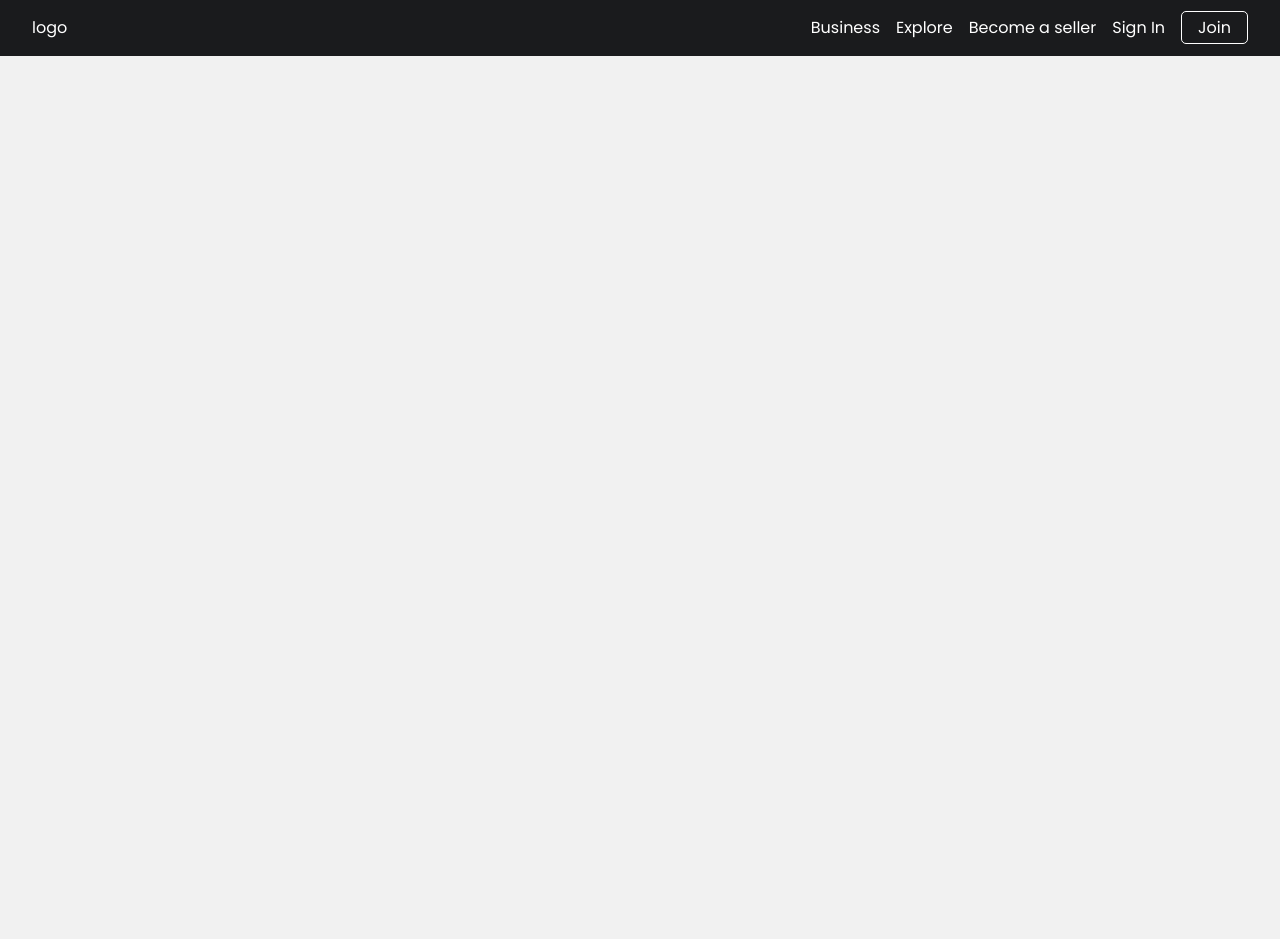
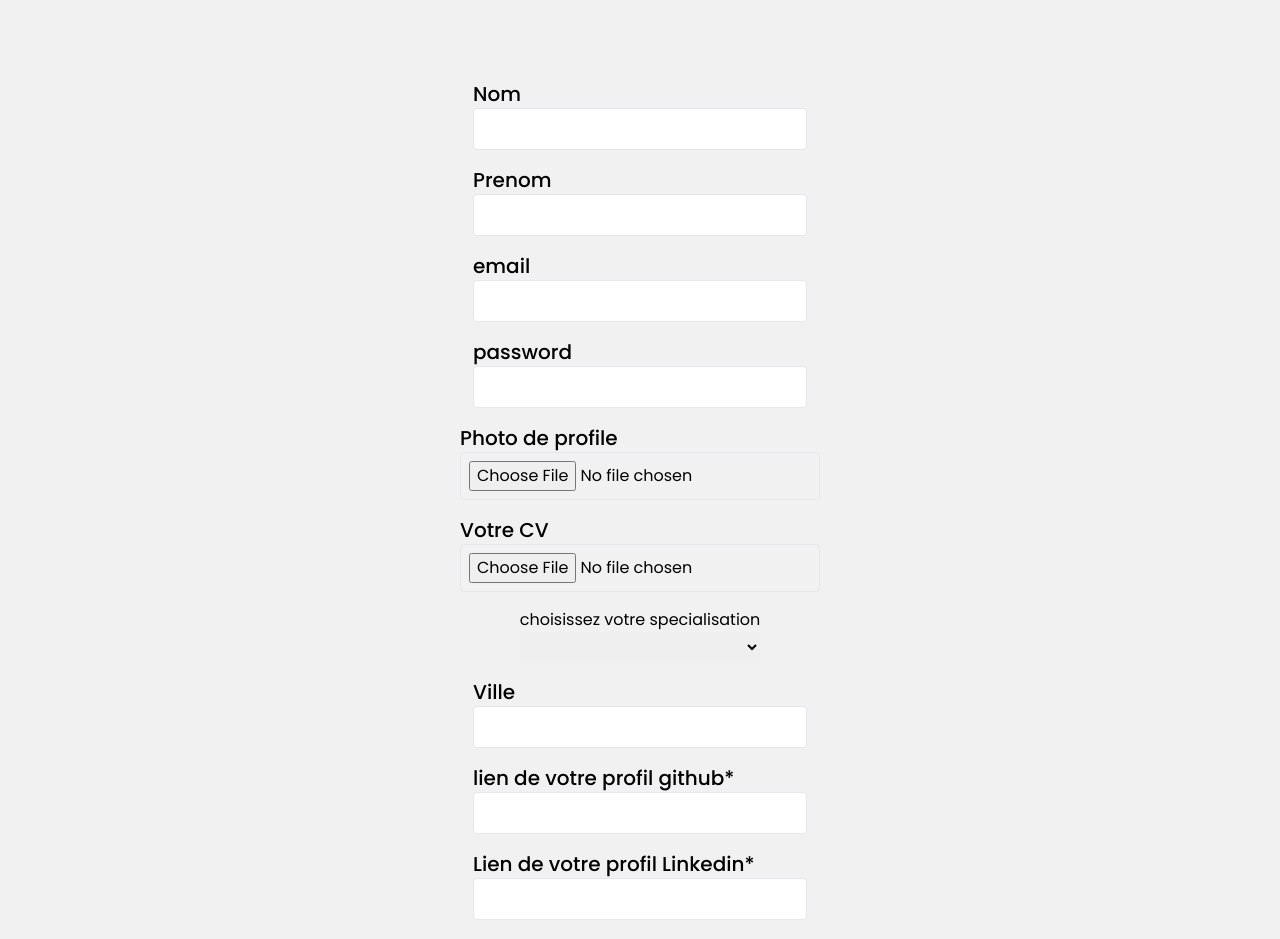
Before and after one commit to JFiaga/MERN_hiringWebsite, a React (Create React App) app in the folder client/: page /registerDeveloper in a window 1280 px wide. Shown: the top 939 px of the page. Before the commit the page ends 800 px from the top, so only its background shows below. Built offline with nearby package versions, Linux system fonts and the light colour scheme.

Commit message:
add upload cv in register, fixed user bug, add the ChooseProfile component

```diff
--- a/client/src/App.tsx
+++ b/client/src/App.tsx
@@ -1,6 +1,6 @@
 import { Navbar } from "./components";
 import { BrowserRouter, Route, Routes } from "react-router-dom";
-import { Main, Gigs, Profile, Login, Register } from "./pages";
+import { Main, Gigs, Profile, Login, Register, ChooseProfile } from "./pages";
 import Messages from "./pages/Messages";
 import { QueryClient, QueryClientProvider } from "@tanstack/react-query";
 
@@ -11,11 +11,12 @@ function App() {
     <QueryClientProvider client={queryClient}>
       <BrowserRouter>
         <Navbar />
+
+
         <Routes>
-          <Route path="/register" element={<Register />} />
+          <Route path="/chooseProfile" element={<ChooseProfile />} />
+          <Route path="/registerDeveloper" element={<Register />} />
           <Route path="/login" element={<Login />} />
-        </Routes>
-        <Routes>
           <Route path="/" element={<Main />} />
           <Route path="/gigs/category=backend" element={<Gigs />} />
           <Route
--- a/client/src/components/GigsCard.tsx
+++ b/client/src/components/GigsCard.tsx
@@ -8,7 +8,7 @@ type Props = {}
 
 const GigsCard = (props: Props) => {
 
-  const id  = '64b12a4b3a3e8c26cd6813b2'
+  const id  = '64b27ab3880e6c851e762229'
 
   const isCertified = true
   return (
--- a/client/src/components/Navbar.tsx
+++ b/client/src/components/Navbar.tsx
@@ -2,7 +2,7 @@
 import { useState } from "react";
 import { FiMenu } from "react-icons/fi";
 import { NoAvatar } from "../assets";
-import { Link } from "react-router-dom";
+import { Link, useLocation } from "react-router-dom";
 import { newRequest } from "../utils/newRequest";
 import { AxiosError } from "axios";
 
@@ -15,7 +15,7 @@ const Navbar = () => {
   const [toggleMenu, setToggleMenu] = useState(false);
   const [toggleProfileMenu, setToggleProfileDetail] = useState(false);
 
-
+const {pathname} = useLocation()
 
   const currentUser = JSON.parse(localStorage.getItem("currentUser") as string);
 
@@ -32,6 +32,13 @@ const Navbar = () => {
     }
   };
 
+
+    if(pathname === '/registerDeveloper' || pathname === '/login' || pathname ==='/chooseProfile'){
+      return (
+        <></>
+      )
+    }
+    else{
       return (
         <nav className="bg-primaryDark flex justify-center w-[100vw] ">
           {/* Mobile Nav */}
@@ -167,6 +174,7 @@ const Navbar = () => {
           </div>
         </nav>
       );
+    }
 };
 
 export default Navbar;
--- a/client/src/containers/Profile/ProfileHeader.tsx
+++ b/client/src/containers/Profile/ProfileHeader.tsx
@@ -8,6 +8,12 @@ import { useQuery } from "@tanstack/react-query";
 import { newRequest } from "../../utils/newRequest";
 
 const ProfileHeader = () => {
+  const addHttps = (link: string): string | undefined => {
+    if (!link.includes("https://")) {
+      link = `https://${link}`;
+      return link;
+    }
+  };
   const currentUser = JSON.parse(localStorage.getItem("currentUser") as string);
 
   const { id } = useParams();
@@ -36,16 +42,40 @@ const ProfileHeader = () => {
           />
         </div>
 
-        {!currentUser && (
+        {/* currentUser.isEmployee */}
+
+        {currentUser ? (
+          !(currentUser._id === id) && (
+            <div className="flex  text-white font-semibold justify-center  space-x-2 w-full">
+              <button
+                className={`px-4 py-2 rounded-sm font-semibold  transition-all duration-500  border   border-primary text-primary flex items-center justify-center space-x-2 hover:bg-[#f1f1f1] hover:text-primary`}
+              >
+                <a href={data.cv}>Download my resume</a>
+                <FiDownload className="text-xl  animate-pulse" />
+              </button>
+
+              <Link
+                to="/message"
+                className="w-full flex items-center justify-center space-x-1 text-white font-bold bg-primary text-center capitalize rounded-md py-3 px-2 transition-all duration-500 border border-transparent hover:border-white hover:bg-primary/70 hover:text-white max-w-[300px]"
+              >
+                {" "}
+                <span>Send Me A Message</span>
+                <BiLogoTelegram className="text-xl animate-bounce" />
+              </Link>
+            </div>
+          )
+        ) : (
           <div className="flex  text-white font-semibold justify-center  space-x-2 w-full">
-            <button className=" px-4 py-2 rounded-sm font-semibold cursor-pointer transition-all duration-500 hover:bg-transparent border  border-primary text-primary flex items-center justify-center space-x-2 hover:bg-primary hover:text-white">
-              <span>Download my resume</span>
+            <button
+              className={`px-4 py-2 rounded-sm font-semibold  transition-all duration-500  border   border-primary text-primary flex items-center justify-center space-x-2 hover:bg-white/70 hover:text-primary`}
+            >
+              <Link to={"/register"}>Download my resume</Link>
               <FiDownload className="text-xl  animate-pulse" />
             </button>
 
             <Link
               to="/message"
-              className="w-full flex items-center justify-center space-x-1 text-white font-bold bg-primary text-center capitalize rounded-md py-3 px-2 transition-all duration-500 border border-transparent hover:border-primary hover:bg-transparent hover:text-primary max-w-[300px]"
+              className="w-full flex items-center justify-center space-x-1 text-white font-bold bg-primary text-center capitalize rounded-md py-3 px-2 transition-all duration-500 border border-transparent hover:border-white hover:bg-primary/70 hover:text-white max-w-[300px]"
             >
               {" "}
               <span>Send Me A Message</span>
@@ -70,19 +100,19 @@ const ProfileHeader = () => {
 
         <div className=" flex space-x-4">
           <a
-            href="https://github.com/"
+            href={addHttps(data.github)}
             className="h-[60px] w-[60px] bg-black text-white flex items-end justify-center text-[50px] rounded-full border border-transparent hover:border-black hover:bg-white hover:text-black cursor-pointer overflow-hidden transition-all duration-500"
           >
             <FiGithub />
           </a>
           <a
-            href="https://linkedin.com/"
+            href={addHttps(data.linkedin)}
             className="h-[60px] w-[60px] bg-blue-600 text-white flex items-end justify-center text-[50px] rounded-full border border-transparent hover:border-blue-600 hover:bg-white hover:text-blue-600 overflow-hidden cursor-pointer transition-all duration-500"
           >
             <FiLinkedin />
           </a>
           <a
-            href="https://twitter.com/"
+            href={addHttps(data.twitter)}
             className="h-[60px] w-[60px] bg-blue-400 text-white flex items-end justify-center text-[50px] rounded-full border border-transparent hover:border-blue-400 hover:bg-white hover:text-blue-400 overflow-hidden cursor-pointer transition-all duration-500"
           >
             <FiTwitter />
--- a/client/src/containers/Profile/ProfileMain.tsx
+++ b/client/src/containers/Profile/ProfileMain.tsx
@@ -28,7 +28,7 @@ const ProfileMain = () => {
       }),
   });
 
-  return isLoading && isDataUserLoading && dataUser && data ? (
+  return isLoading && isDataUserLoading ? (
     <>
       {" "}
       <span>...</span>
@@ -39,9 +39,7 @@ const ProfileMain = () => {
         <div className=" w-[70%]">
           <div className="">
             <h4 className="font-medium"> </h4>
-            <p className="border border-black w-[60%]">
-              {dataUser.desc}
-            </p>
+            <p className="border border-black w-[60%]">{dataUser.desc}</p>
           </div>
 
           {data ? (
--- /dev/null
+++ b/client/src/pages/ChooseProfile.tsx
@@ -0,0 +1,41 @@
+import { useState } from "react";
+import { BiCodeAlt } from "react-icons/bi";
+import { MdOutlineManageSearch } from "react-icons/md";
+import { Link } from "react-router-dom";
+
+type Props = {};
+
+const ChooseProfile = (props: Props) => {
+  const [chooseLink, setChooseLink] = useState("");
+
+
+  return (
+    <section className=" flex  w-[100vw]  md:px-8 px-4 pt-16 pb-10 text-black justify-center ">
+      <div className="max-w-[1400px] w-full flex flex-col items-center justify-center bg-red-400 h-[80vh] border py-4 border-gray-600 md:space-x-4 space-y-4 ">
+        <div
+        onClick={()=> setChooseLink (link => link = 'Developer')}
+        className=" bg-white w-[90%] p-2 h-1/2 flex flex-col items-center justify-center">
+          <div>
+            <BiCodeAlt className="text-[60px] text-primary" />
+          </div>
+          <span className="text-xl ">I am a developper looking for work</span>
+        </div>
+
+        <div
+        onClick={()=> setChooseLink (link => link = 'Recruiter')}
+        className=" bg-white w-[90%] p-2 h-1/2 flex flex-col items-center justify-center">
+          <MdOutlineManageSearch  className="text-[60px] text-primary" />
+          <span className="text-xl">I am a recruiter, hiring for a work</span>
+        </div>
+
+        <Link to={`/register${chooseLink}`} >
+          <button className="bg-primary w-[200px] px-2 py-2 rounded-sm text-white font-bold">
+            Go
+          </button>
+        </Link>
+      </div>
+    </section>
+  );
+};
+
+export default ChooseProfile;
--- a/client/src/pages/Profile.tsx
+++ b/client/src/pages/Profile.tsx
@@ -5,7 +5,7 @@ type Props = {}
 
 const NewGigs = (props: Props) => {
   return (
-    <div>
+    <div className='bg-white h-full'>
       <ProfileHeader/>
       <ProfileMain/>
     </div>
--- a/client/src/pages/Register.tsx
+++ b/client/src/pages/Register.tsx
@@ -1,5 +1,5 @@
 import React, { useState } from "react";
-import upload from "../utils/upload";
+import { uploadCv, uploadImg } from "../utils/upload";
 import { newRequest } from "../utils/newRequest";
 import { Navigate, useNavigate } from "react-router-dom";
 
@@ -15,14 +15,21 @@ const Register = (props: Props) => {
     email: "",
     password: "",
     img: "",
+    cv:"",
+    desc: "",
     city: "",
-    desc: "",
+    github: "",
+    linkedin: "",
+    twitter: "",
+    specialisation:""
   });
 
   const navigate = useNavigate();
 
   const handleChange = (
-    e: React.ChangeEvent<HTMLInputElement | HTMLTextAreaElement>
+    e: React.ChangeEvent<
+      HTMLInputElement | HTMLTextAreaElement | HTMLSelectElement
+    >
   ) => {
     setUserData((prev) => {
       return { ...prev, [e.target.name]: e.target.value };
@@ -32,23 +39,34 @@ const Register = (props: Props) => {
   };
 
   //Upload Image
-    const [fileUpload, setFileUpload] = useState<string | any>();
+  const [imgUpload, setImgUpload] = useState<string | any>();
+  const [cvUpload, setCvUpload] = useState<string | any>();
 
-  const handleUploadImage = (e:React.ChangeEvent<HTMLInputElement>) => {
-    if (e.target.files){
-      setFileUpload(e.target.files[0])
+  const handleUploadImage = (e: React.ChangeEvent<HTMLInputElement>) => {
+    if (e.target.files) {
+      setImgUpload(e.target.files[0]);
+      console.log(e.target.files[0]);
     }
+  };
+
+  const handleUploadCv = (e: React.ChangeEvent<HTMLInputElement>) => {
+    if (e.target.files) {
+      setCvUpload(e.target.files[0]);
+      console.log(e.target.files[0]);
     }
+  };
 
   //submit form
 
   const handleSubmit = async (event: React.FormEvent<HTMLFormElement>) => {
     event.preventDefault();
-    const imgUrl = await upload(fileUpload);
+    const imgUrl = await uploadImg(imgUpload);
+    const cvUrl = await uploadCv(cvUpload);
     try {
       await newRequest.post("/auth/register", {
         ...userData,
         img: imgUrl,
+        cv: cvUrl,
       });
 
       navigate("/login");
@@ -60,6 +78,15 @@ const Register = (props: Props) => {
   // const handleSelect = (e:React.FormEvent<HTMLSelectElement>) => {
   //         console.log(e.options[e.selectedIndex].getAttribute("data-adr"))
   // }
+
+  const specialisationTag = [
+    "Frontend",
+    "Backend",
+    "Android",
+    "IOS",
+    "C#",
+    "devOps",
+  ];
 
   return (
     <section className="text-black mt-10 w-[100vw] flex flex-col justify-center py-10 px-8">
@@ -75,6 +102,7 @@ const Register = (props: Props) => {
               Nom
             </label>
             <input
+              required
               onChange={handleChange}
               type="text"
               id="firstName"
@@ -88,6 +116,7 @@ const Register = (props: Props) => {
               Prenom
             </label>
             <input
+              required
               onChange={handleChange}
               type="text"
               id="lastName"
@@ -101,6 +130,7 @@ const Register = (props: Props) => {
               email
             </label>
             <input
+              required
               onChange={handleChange}
               type="email"
               id="email"
@@ -114,6 +144,7 @@ const Register = (props: Props) => {
               password
             </label>
             <input
+              required
               onChange={handleChange}
               type="password"
               id="password"
@@ -123,23 +154,49 @@ const Register = (props: Props) => {
           </div>
 
           <div className="flex flex-col ">
-              <label  className="font-medium text-xl " htmlFor="profilePic">Photo de profile</label>
-              <input  type="file" id="profilePic" name="profilePic" className="outline-none p-2 rounded border"
+            <label className="font-medium text-xl " htmlFor="profilePic">
+              Photo de profile
+            </label>
+            <input
+              required
+              type="file"
+              id="profilePic"
+              name="profilePic"
+              className="outline-none p-2 rounded border"
               onChange={handleUploadImage}
             />
           </div>
 
           <div className="flex flex-col ">
-            <label className="font-medium text-xl " htmlFor="specialisation">
-              Specialisation
+            <label className="font-medium text-xl " htmlFor="profilePic">
+              Votre CV
             </label>
-           {/* <select className="text-black" name="specialisation" id="specialisation">
+            <input
+              required
+              type="file"
+              id="profilePic"
+              name="profilePic"
+              className="outline-none p-2 rounded border"
+              onChange={handleUploadCv}
+            />
+          </div>
 
-            <option  value="Frontend">Frontend</option>
-            <option value="Backend">Backend</option>
-            <option value="Mobile">Mobile</option>
-            <option value="DevOps">DevOps</option>
-           </select> */}
+          <div className="flex flex-col ">
+            choisissez votre specialisation
+
+            <select
+              required
+              className="font-medium text-xl "
+              name="specialisation"
+              onChange={handleChange}
+            >
+              <option value=" "> </option>
+              {specialisationTag.map((val, index) => (
+                <option key={index} value={val}>
+                  {val}
+                </option>
+              ))}
+            </select>
           </div>
 
           <div className="flex flex-col ">
@@ -147,6 +204,7 @@ const Register = (props: Props) => {
               Ville
             </label>
             <input
+              required
               onChange={handleChange}
               type="text"
               id="city"
@@ -156,10 +214,49 @@ const Register = (props: Props) => {
           </div>
 
           <div className="flex flex-col ">
+            <label className="font-medium text-xl " htmlFor="github">
+              lien de votre profil github*
+            </label>
+            <input
+              required
+              onChange={handleChange}
+              id="github"
+              className="outline-none p-2 rounded border"
+              name="github"
+            />
+          </div>
+
+          <div className="flex flex-col ">
+            <label className="font-medium text-xl " htmlFor="linkedin">
+              Lien de votre profil Linkedin*
+            </label>
+            <input
+              required
+              onChange={handleChange}
+              id="linkedin"
+              className="outline-none p-2 rounded border"
+              name="linkedin"
+            />
+          </div>
+
+          <div className="flex flex-col ">
+            <label className="font-medium text-xl " htmlFor="twitter">
+              Lien de votre profil Twitter
+            </label>
+            <input
+              onChange={handleChange}
+              id="twitter"
+              className="outline-none p-2 rounded border"
+              name="twitter"
+            />
+          </div>
+
+          <div className="flex flex-col ">
             <label className="font-medium text-xl " htmlFor="desc">
               Description
             </label>
             <input
+              required
               onChange={handleChange}
               id="desc"
               className="outline-none p-2 rounded border"
--- a/client/src/pages/index.ts
+++ b/client/src/pages/index.ts
@@ -4,3 +4,4 @@ export {default as Profile} from './Profile'
 
 export {default as Login} from './Login'
 export {default as Register} from './Register'
+export {default as ChooseProfile} from './ChooseProfile'
--- a/client/src/utils/upload.ts
+++ b/client/src/utils/upload.ts
@@ -1,11 +1,11 @@
 import axios from "axios"
 
-const upload = async (file:string | Blob) => {
+export const uploadImg = async (file:string | Blob) => {
     const data = new FormData()
 
 
     data.append ("file", file)
-    data.append("upload_preset", "jhireFolder")
+    data.append("upload_preset", "jhireImages")
 
     try {
         const res = await axios.post("https://api.cloudinary.com/v1_1/dylojnm8q/image/upload", data)
@@ -18,4 +18,19 @@ const upload = async (file:string | Blob) => {
 
 }
 
-export default upload
+export const uploadCv = async (file:string | Blob) => {
+    const data = new FormData()
+
+
+    data.append ("file", file)
+    data.append("upload_preset", "jhirePdf")
+
+    try {
+        const res = await axios.post("https://api.cloudinary.com/v1_1/dylojnm8q/image/upload", data)
+        const {url} = res.data
+        return url
+    } catch (err) {
+        console.log(err)
+    }
+
+}
```
Also changed, not shown: client/src/pages/Login.tsx (+2 -6 lines), 2 other files (tests, documents, lock files or other folders). Lines whose indentation alone changed are shown as unchanged.
